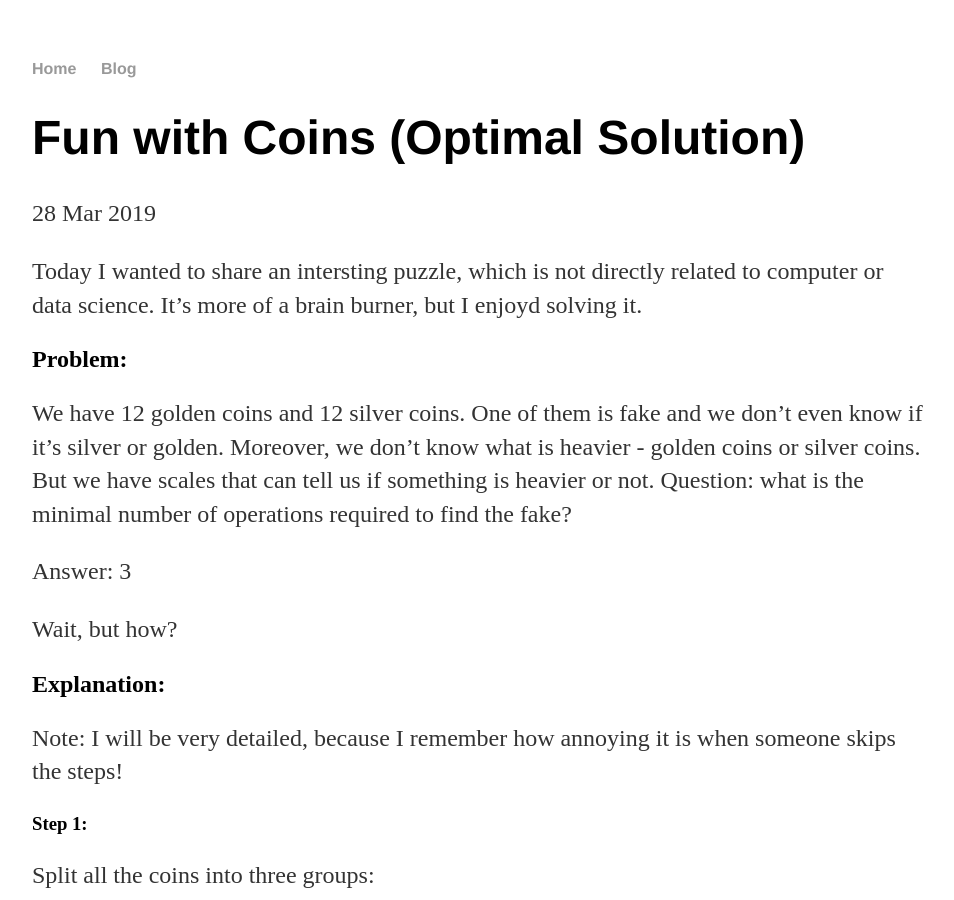
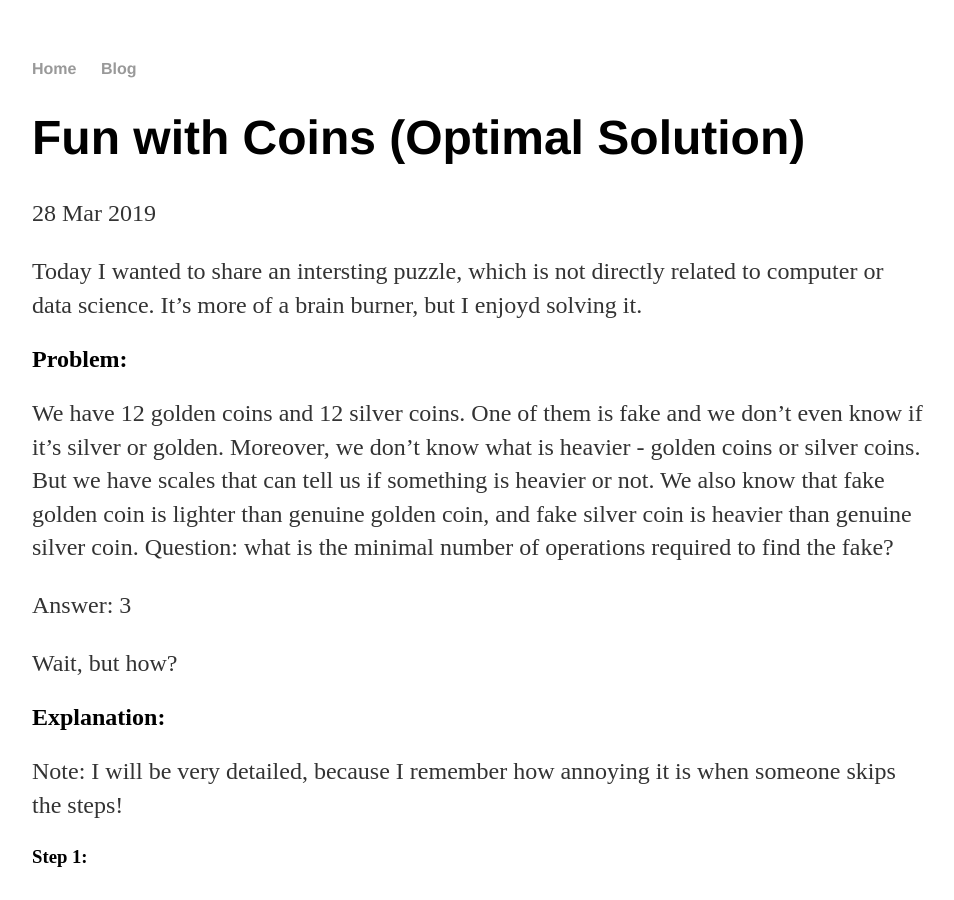
Before and after one commit to AnaMakarevich/anamakarevich.github.io, a Jekyll site: the page built from _posts/2019-03-28-Fun_With_Coins.md, in a window 1280 px wide and 900 px high. Shown: the whole window, without its empty margins (160-1114 px from the left). Built offline with Jekyll 4.4.1, drawn with Linux system fonts in a browser that asks for light colours.

Commit message:
Add condition to problem statement

```diff
--- a/_posts/2019-03-28-Fun_With_Coins.md
+++ b/_posts/2019-03-28-Fun_With_Coins.md
@@ -9,7 +9,7 @@ Today I wanted to share an intersting puzzle, which is not directly related to c
 It's more of a brain burner, but I enjoyd solving it.
 
 <h2>Problem:</h2>
-We have 12 golden coins and 12 silver coins. One of them is fake and we don't even know if it's silver or golden. Moreover, we don't know what is heavier - golden coins or silver coins. But we have scales that can tell us if something is heavier or not.
+We have 12 golden coins and 12 silver coins. One of them is fake and we don't even know if it's silver or golden. Moreover, we don't know what is heavier - golden coins or silver coins. But we have scales that can tell us if something is heavier or not. We also know that fake golden coin is lighter than genuine golden coin, and fake silver coin is heavier than genuine silver coin.
 Question: what is the minimal number of operations required to find the fake?
 
 Answer: 3
```
